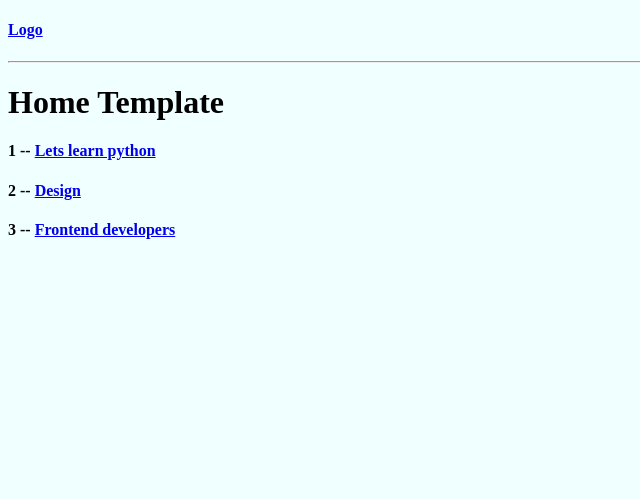
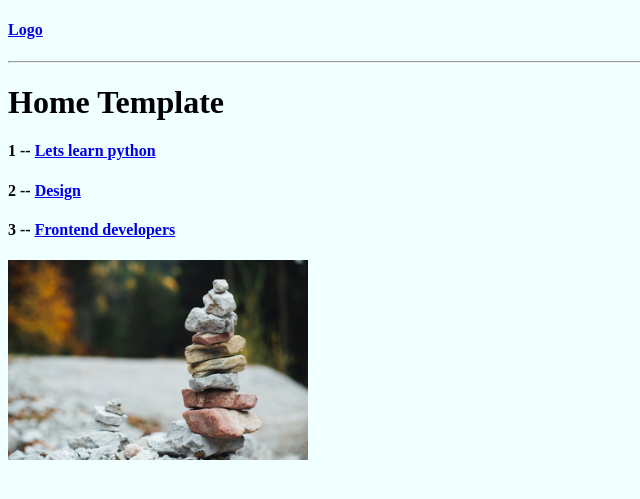
Before and after one commit to Luis0lo/django-project-structure, a Django app: page / in a window 1280 px wide. Shown: the top 499 px of the page, without its empty margins (0-640 px from the left). Run offline with Django 4.2, Linux system fonts and the light colour scheme.

Commit message:
adding an image

```diff
--- a/static/styles/config.txt
+++ b/static/config.txt
@@ -13,3 +13,7 @@ To apply the styles to any html file add:
 then
     <link rel="stylesheet" type='text/css'
     href="{% static 'styles/main.css' %}">
+
+to add an image drop it inside images folder and then
+
+<img class='testImage' src="{% static 'images/balance.jpg' %}" alt="">
--- a/static/styles/main.css
+++ b/static/styles/main.css
@@ -1,3 +1,7 @@
 body {
   background-color: azure;
 }
+
+.testImage {
+  width: 300px;
+}
--- a/templates/main.html
+++ b/templates/main.html
@@ -14,5 +14,8 @@
     {% block content %}
     <!-- you'll place the page content in here -->
     {% endblock content %}
+
+    <img class='testImage' src="{% static 'images/balance.jpg' %}" alt="">
+
   </body>
 </html>
```
Also changed, not shown: static/images/balance.jpg (added).
